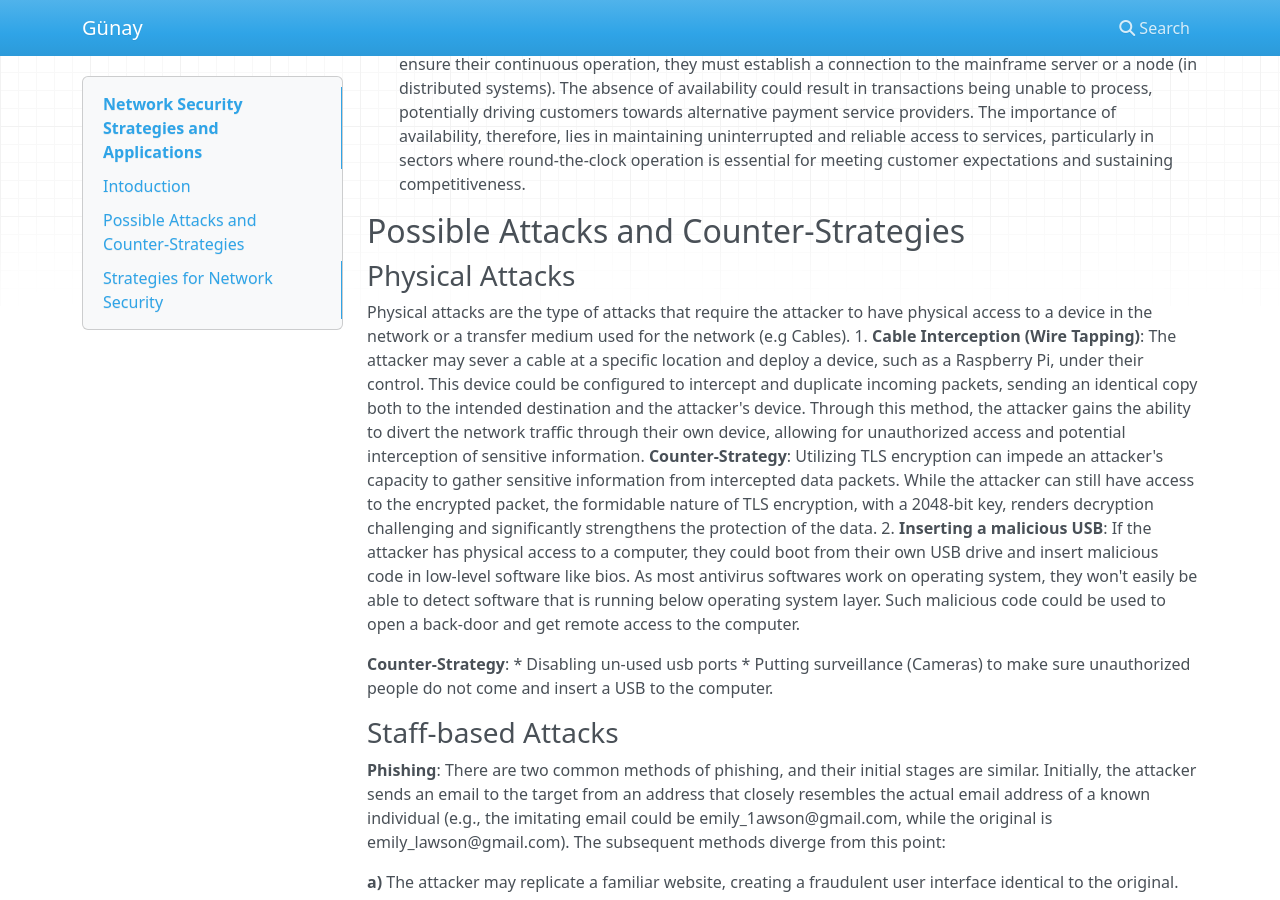
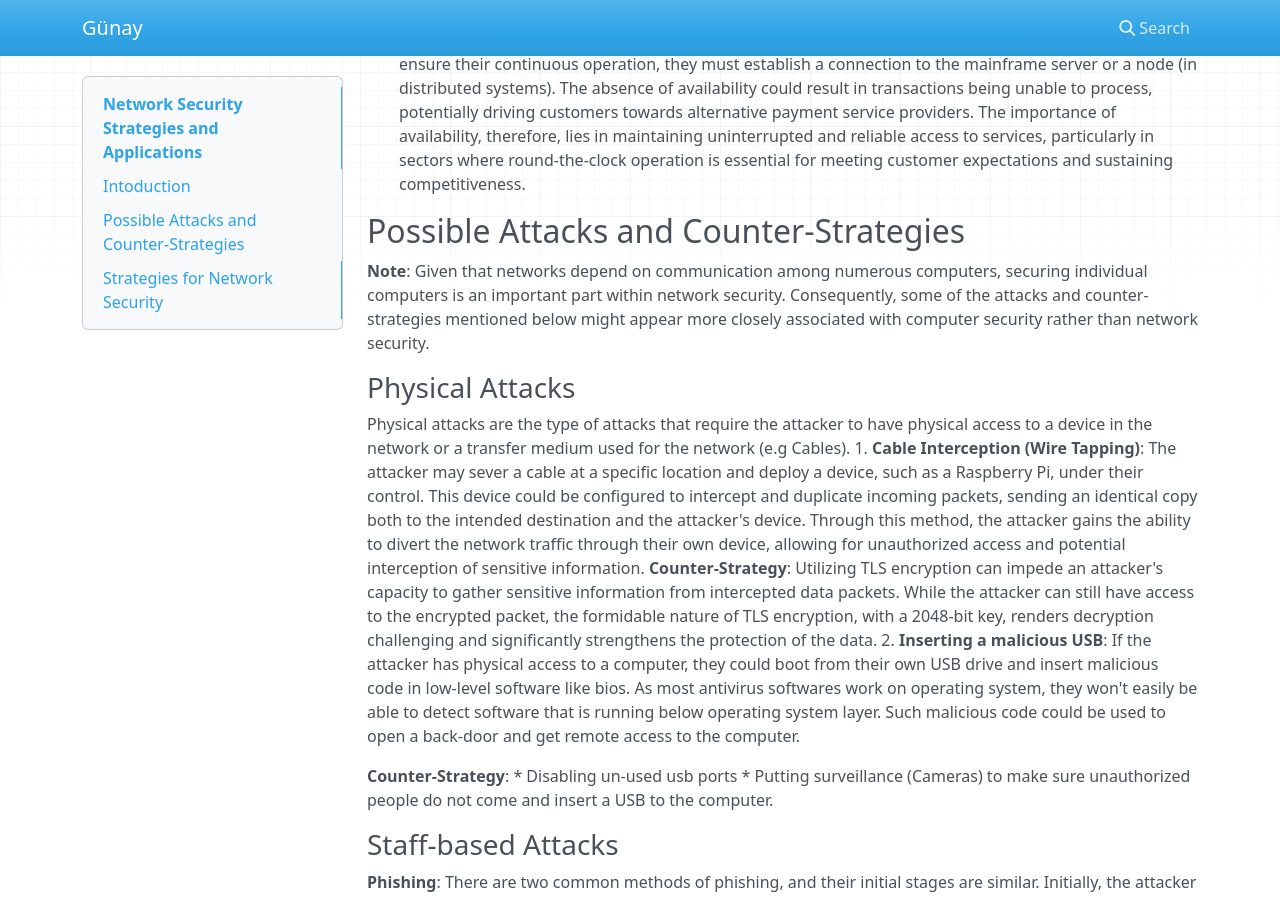
Before and after one commit to gunaykrgl/siber_guvenlik, an MkDocs documentation site: the page built from docs/index.md, in a window 1280 px wide and 900 px high, scrolled down 990 px. Built offline with MkDocs 1.6.1, drawn with Linux system fonts in a browser that asks for light colours; nearby versions of some CDN libraries.

Commit message:
Add note about computer security in network security section

```diff
--- a/docs/index.md
+++ b/docs/index.md
@@ -15,6 +15,7 @@ As a second example, consider operating a bank where ensuring the integrity of d
 3. Availability: Availability is characterized by the continuous accessibility of data and services at all times. To underscore its significance, envision a scenario where a bank offers payment services connecting customers with local merchants or stores. These payment services are expected to operate 24/7. To ensure their continuous operation, they must establish a connection to the mainframe server or a node (in distributed systems). The absence of availability could result in transactions being unable to process, potentially driving customers towards alternative payment service providers. The importance of availability, therefore, lies in maintaining uninterrupted and reliable access to services, particularly in sectors where round-the-clock operation is essential for meeting customer expectations and sustaining competitiveness.
 
 ## Possible Attacks and Counter-Strategies
+**Note**: Given that networks depend on communication among numerous computers, securing individual computers is an important part within network security. Consequently, some of the attacks and counter-strategies mentioned below might appear more closely associated with computer security rather than network security.
 ### Physical Attacks
 Physical attacks are the type of attacks that require the attacker to have physical access to a device in the network or a transfer medium used for the network (e.g Cables).
 1. **Cable Interception (Wire Tapping)**:
```
